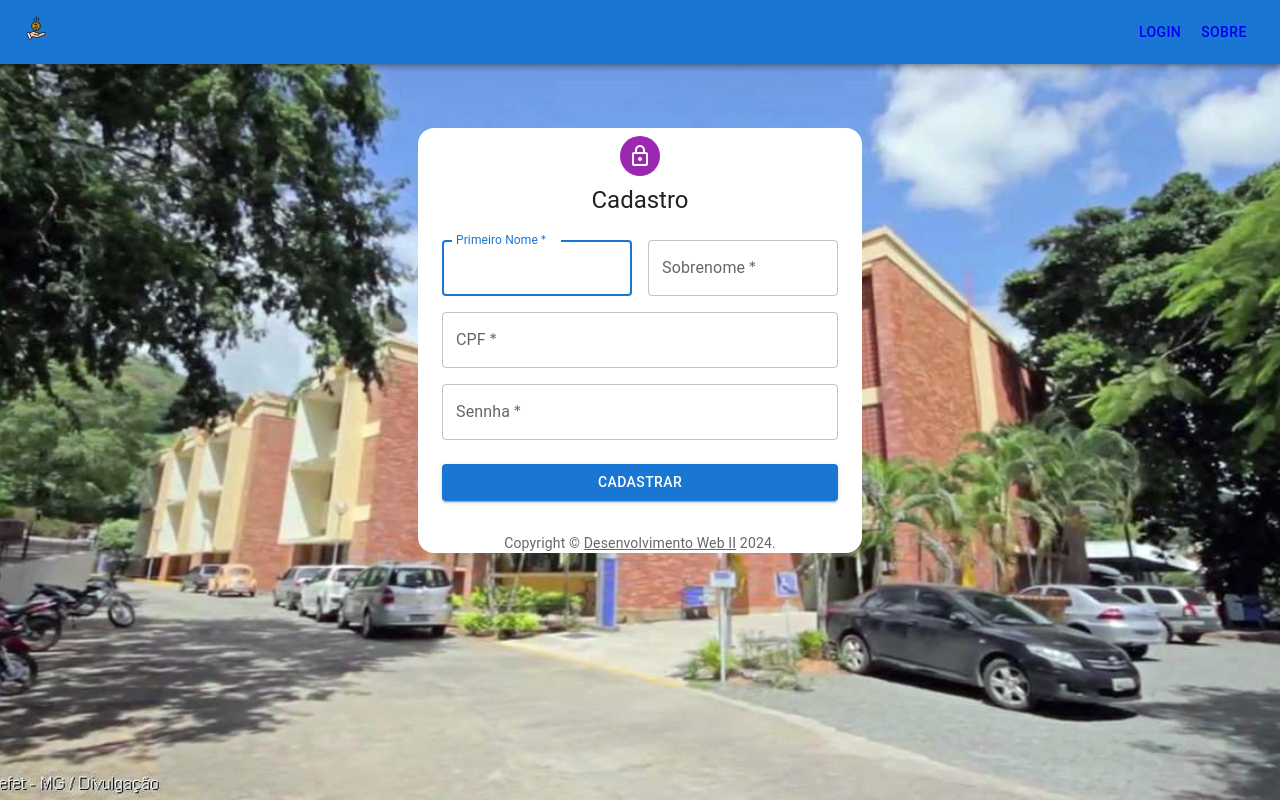
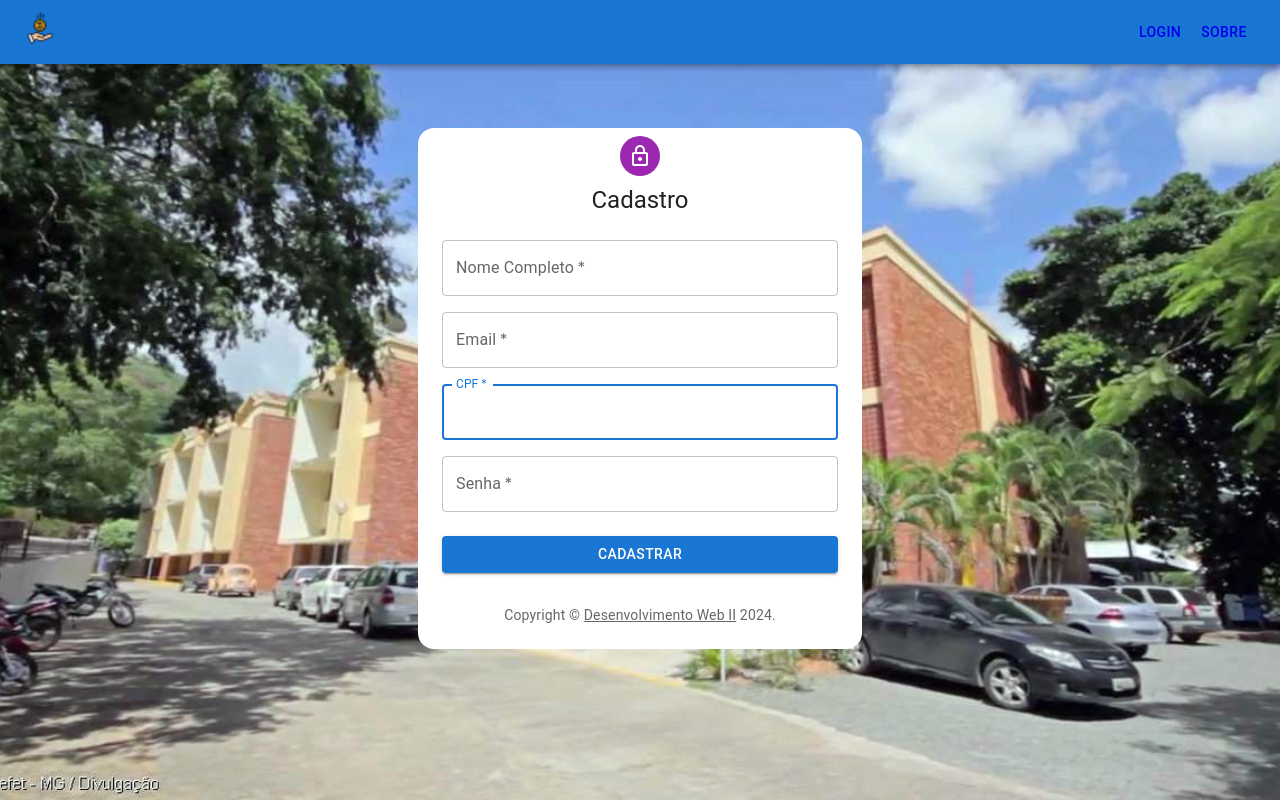
Before and after one commit to iurri283/WEB2, a React (Vite) app in the folder web2-front/: page /cadastro in a window 1280 px wide. Built offline with nearby package versions, Linux system fonts and the light colour scheme.

Commit message:
fix: Ajustar handleSubmit do signUp

```diff
--- a/web2-front/package.json
+++ b/web2-front/package.json
@@ -16,6 +16,7 @@
     "@mui/material": "^5.15.13",
     "react": "^18.2.0",
     "react-dom": "^18.2.0",
+    "react-number-format": "^5.3.4",
     "react-router-dom": "^6.22.3"
   },
   "devDependencies": {
--- a/web2-front/src/components/Header.jsx
+++ b/web2-front/src/components/Header.jsx
@@ -16,7 +16,11 @@ export default function Header() {
         <Toolbar>
           <Typography variant="h6" component="div" sx={{ flexGrow: 1 }}>
             <Link to="/">
-              <img src={Logo} alt="" />
+              <img
+                src={Logo}
+                alt=""
+                style={{ height: "32px", width: "32px" }}
+              />
             </Link>
           </Typography>
 
--- /dev/null
+++ b/web2-front/src/components/Mascaras.jsx
@@ -0,0 +1,47 @@
+import PropTypes from "prop-types"; // Importe PropTypes para validação de props
+import { TextField } from "@mui/material";
+import { forwardRef } from "react";
+import { PatternFormat } from "react-number-format";
+
+const CustomTextField = forwardRef(function CustomTextField(
+  { inputRef, ...other },
+  ref
+) {
+  return <TextField {...other} inputRef={inputRef || ref} />;
+});
+
+CustomTextField.displayName = "CustomTextField";
+
+CustomTextField.propTypes = {
+  inputRef: PropTypes.oneOfType([PropTypes.func, PropTypes.object]),
+};
+
+export function InputCpf(props) {
+  return (
+    <PatternFormat
+      format="###.###.###-##"
+      mask="_"
+      customInput={CustomTextField}
+      required
+      fullWidth
+      label="CPF"
+      id="cpf"
+      {...props}
+    />
+  );
+}
+
+export function InputCep(props) {
+  return (
+    <PatternFormat
+      format="#####-###"
+      mask="_"
+      customInput={CustomTextField}
+      required
+      fullWidth
+      label="CEP"
+      id="cep"
+      {...props}
+    />
+  );
+}
--- a/web2-front/src/components/SignIn.jsx
+++ b/web2-front/src/components/SignIn.jsx
@@ -11,6 +11,8 @@ import Container from "@mui/material/Container";
 import { createTheme, ThemeProvider } from "@mui/material/styles";
 
 import { Link } from "react-router-dom";
+import { InputCpf } from "./Mascaras";
+import { useState } from "react";
 
 function Copyright(props) {
   return (
@@ -18,6 +20,7 @@ function Copyright(props) {
       variant="body2"
       color="text.secondary"
       align="center"
+      pb={3}
       {...props}
     >
       {"Copyright © "}
@@ -35,13 +38,12 @@ function Copyright(props) {
 const defaultTheme = createTheme();
 
 export default function SignIn() {
+  const [cpf, setCpf] = useState("");
+  const [senha, setSenha] = useState("");
+
   const handleSubmit = (event) => {
     event.preventDefault();
-    const data = new FormData(event.currentTarget);
-    console.log({
-      email: data.get("email"),
-      password: data.get("password"),
-    });
+    console.log("cpf: ", cpf, "senha: ", senha);
   };
 
   return (
@@ -49,7 +51,10 @@ export default function SignIn() {
       <Container
         component="main"
         maxWidth="xs"
-        style={{ backgroundColor: "white", borderRadius: "16px" }}
+        style={{
+          backgroundColor: "white",
+          borderRadius: "16px",
+        }}
       >
         <CssBaseline />
         <Box
@@ -72,16 +77,7 @@ export default function SignIn() {
             noValidate
             sx={{ mt: 1 }}
           >
-            <TextField
-              margin="normal"
-              required
-              fullWidth
-              id="cpf"
-              label="CPF"
-              name="cpf"
-              autoComplete="cpf"
-              autoFocus
-            />
+            <InputCpf value={cpf} onChange={(e) => setCpf(e.target.value)} />
             <TextField
               margin="normal"
               required
@@ -91,6 +87,7 @@ export default function SignIn() {
               type="password"
               id="password"
               autoComplete="current-password"
+              onChange={(e) => setSenha(e.target.value)}
             />
             <Button
               type="submit"
--- a/web2-front/src/components/SignUp.jsx
+++ b/web2-front/src/components/SignUp.jsx
@@ -9,6 +9,9 @@ import LockOutlinedIcon from "@mui/icons-material/LockOutlined";
 import Typography from "@mui/material/Typography";
 import Container from "@mui/material/Container";
 import { createTheme, ThemeProvider } from "@mui/material/styles";
+import { InputCpf } from "./Mascaras";
+import { useState } from "react";
+// import { useState } from "react";
 
 function Copyright(props) {
   return (
@@ -16,6 +19,7 @@ function Copyright(props) {
       variant="body2"
       color="text.secondary"
       align="center"
+      pb={3}
       {...props}
     >
       {"Copyright © "}
@@ -33,13 +37,32 @@ function Copyright(props) {
 const defaultTheme = createTheme();
 
 export default function SignUp() {
+  const [usuario, setUsuario] = useState({
+    nome: "",
+    cpf: "",
+    email: "",
+    senha: "",
+  });
+
   const handleSubmit = (event) => {
     event.preventDefault();
     const data = new FormData(event.currentTarget);
-    console.log({
-      email: data.get("email"),
-      password: data.get("password"),
+
+    // Obtendo os valores do formulário
+    const nome = data.get("nome");
+    const cpf = data.get("cpf");
+    const email = data.get("email");
+    const senha = data.get("senha");
+
+    // Atualizando o estado do usuário com os novos valores
+    setUsuario({
+      nome: nome,
+      cpf: cpf,
+      email: email,
+      senha: senha,
     });
+
+    console.log(usuario);
   };
 
   return (
@@ -71,46 +94,49 @@ export default function SignUp() {
             sx={{ mt: 3 }}
           >
             <Grid container spacing={2}>
-              <Grid item xs={12} sm={6}>
+              <Grid item xs={12} sm={12}>
                 <TextField
                   autoComplete="given-name"
-                  name="firstName"
+                  name="nome"
                   required
                   fullWidth
-                  id="firstName"
-                  label="Primeiro Nome"
+                  id="nome"
+                  label="Nome Completo"
                   autoFocus
                 />
               </Grid>
-              <Grid item xs={12} sm={6}>
+              <Grid item xs={12} sm={12}>
                 <TextField
+                  autoComplete="given-name"
+                  name="email"
                   required
                   fullWidth
-                  id="lastName"
-                  label="Sobrenome"
-                  name="lastName"
-                  autoComplete="family-name"
+                  id="email"
+                  label="Email"
+                  autoFocus
+                />
+              </Grid>
+              <Grid item xs={12}>
+                <InputCpf
+                  autoComplete="given-name"
+                  name="cpf"
+                  required
+                  fullWidth
+                  id="cpf"
+                  label="CPF"
+                  autoFocus
                 />
               </Grid>
               <Grid item xs={12}>
                 <TextField
                   required
                   fullWidth
-                  id="cpf"
-                  label="CPF"
-                  name="cpf"
-                  autoComplete="cpf"
-                />
-              </Grid>
-              <Grid item xs={12}>
-                <TextField
-                  required
-                  fullWidth
-                  name="password"
-                  label="Sennha"
+                  name="senha"
+                  label="Senha"
                   type="password"
-                  id="password"
+                  id="senha"
                   autoComplete="new-password"
+                  // onChange={(e) => setSenha(e.target.value)}
                 />
               </Grid>
             </Grid>
--- a/web2-front/src/styles/style.css
+++ b/web2-front/src/styles/style.css
@@ -14,6 +14,10 @@ body{
     background-attachment: fixed;
 }
 
-.button-header{
+#button-header{
     color: red;
 }
+
+.MuiButtonBase-root{
+    color: red;
+}
```
Also changed, not shown: 1 other file (tests, documents, lock files or other folders).
